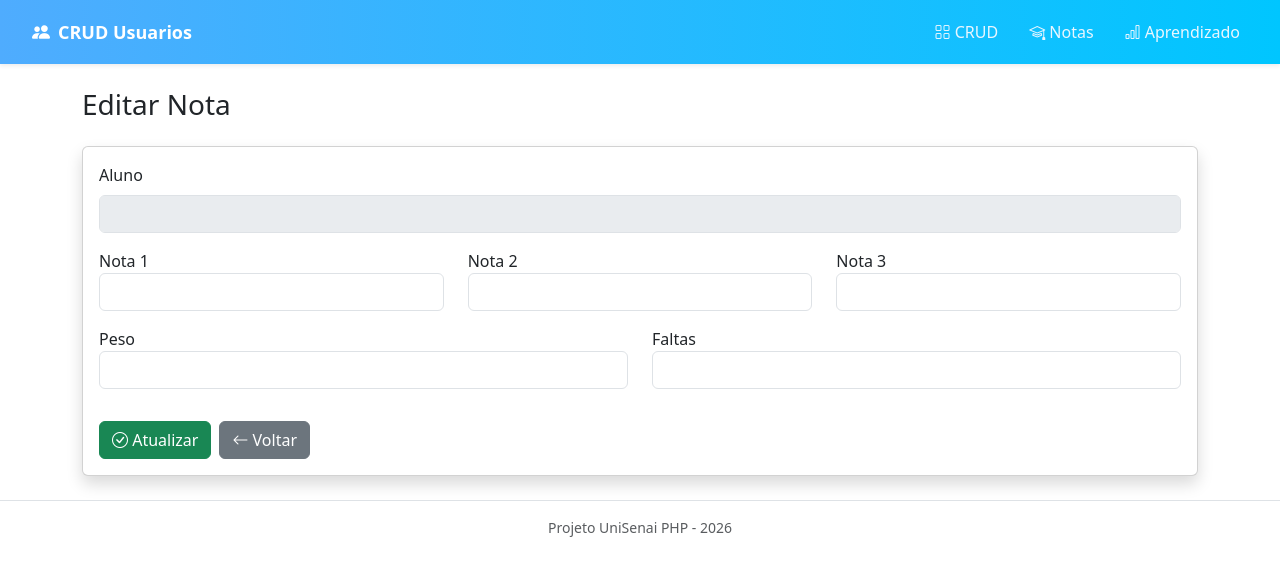
After one commit to RicardoVSSiqueira/projeto-crud-simples, a PHP site: page /notas_editar.php in a window 1280 px wide. The commit adds this page. Shown: the top 576 px of the page. Run offline with PHP 8.4, Linux system fonts and the light colour scheme; data comes from the database, SQL or seed files in the repository; data that the repository does not hold is empty.

Commit message:
atualizando a parte de notas

```diff
--- /dev/null
+++ b/notas_editar.php
@@ -0,0 +1,78 @@
+<?php
+include 'conexao.php';
+
+$pageTitle = "Editar Nota";
+include 'includes/header.php';
+
+$id = $_GET['id'] ?? 0;
+
+
+$res = mysqli_query($conn, "
+SELECT n.*, u.nome
+FROM notas_alunos n
+JOIN usuarios u ON u.id = n.aluno_id
+WHERE n.id = $id
+");
+
+$d = mysqli_fetch_assoc($res);
+?>
+
+<h3 class="mb-4"> Editar Nota</h3>
+
+<div class="card shadow">
+<div class="card-body">
+
+<form action="notas_atualizar.php" method="POST">
+
+<input type="hidden" name="id" value="<?= $d['id'] ?>">
+
+<div class="mb-3">
+<label class="form-label">Aluno</label>
+<input type="text" class="form-control" value="<?= $d['nome'] ?>" disabled>
+</div>
+
+<div class="row">
+<div class="col-md-4 mb-3">
+<label>Nota 1</label>
+<input type="number" step="0.01" name="nota1" value="<?= $d['nota1'] ?>" class="form-control" required>
+</div>
+
+<div class="col-md-4 mb-3">
+<label>Nota 2</label>
+<input type="number" step="0.01" name="nota2" value="<?= $d['nota2'] ?>" class="form-control" required>
+</div>
+
+<div class="col-md-4 mb-3">
+<label>Nota 3</label>
+<input type="number" step="0.01" name="nota3" value="<?= $d['nota3'] ?>" class="form-control" required>
+</div>
+</div>
+
+<div class="row">
+<div class="col-md-6 mb-3">
+<label>Peso</label>
+<input type="number" step="0.01" name="peso" value="<?= $d['peso'] ?>" class="form-control">
+</div>
+
+<div class="col-md-6 mb-3">
+<label>Faltas</label>
+<input type="number" name="faltas" value="<?= $d['faltas'] ?>" class="form-control">
+</div>
+</div>
+
+<div class="d-flex gap-2 mt-3">
+<button class="btn btn-success">
+    <i class="bi bi-check-circle"></i> Atualizar
+</button>
+
+<a href="notas_index.php" class="btn btn-secondary">
+    <i class="bi bi-arrow-left"></i> Voltar
+</a>
+</div>
+
+</form>
+
+</div>
+</div>
+
+<?php include 'includes/footer.php'; ?>
```
Also changed, not shown: notas_atualizar.php (added, +15 -0 lines), notas_deletar.php (added, +18 -0 lines), notas_index.php (+38 -25 lines).
